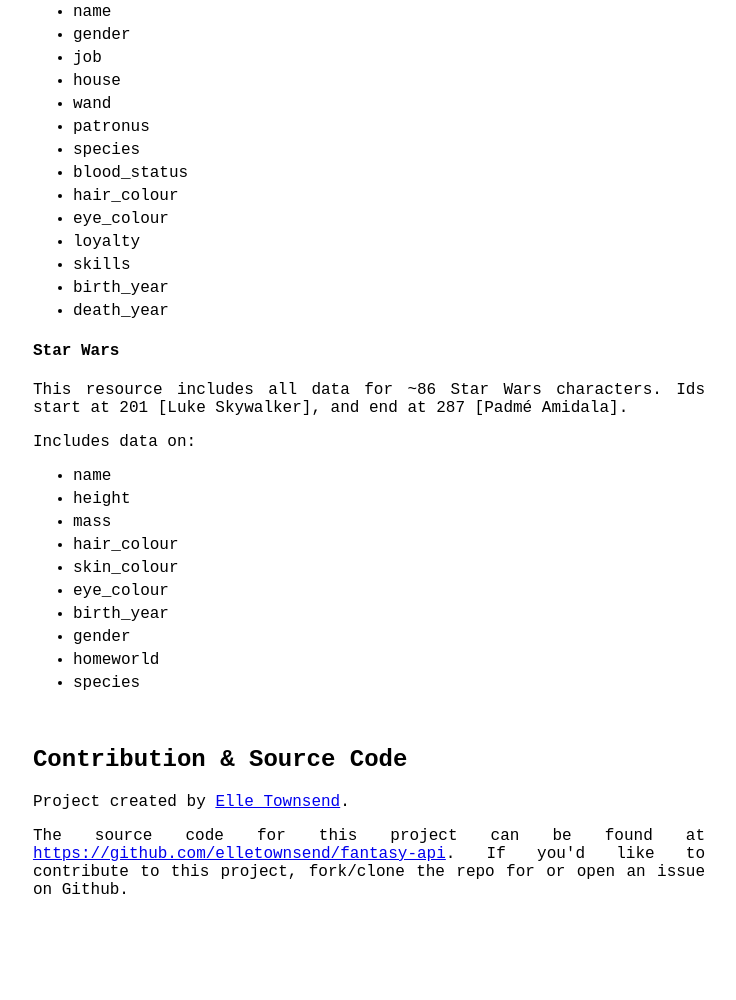
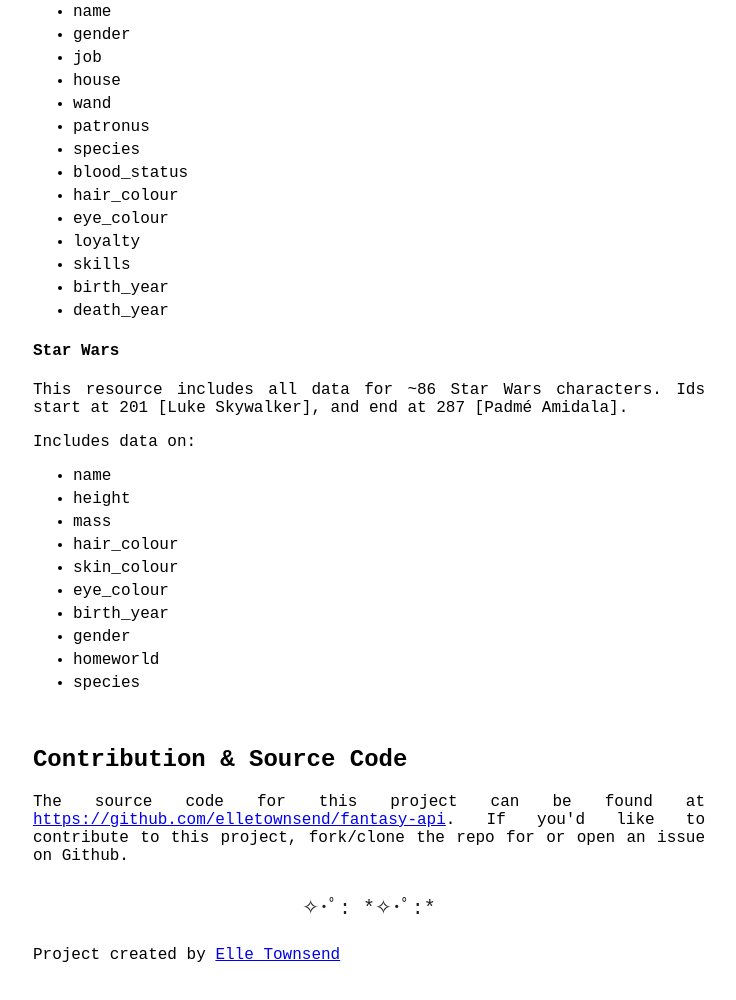
Before and after one commit to elletownsend/fantasy-api, a website: page public/index.html in a window 1280 px wide. Shown: the part 1288-2288 px from the top of the page, without its empty margins (271-1007 px from the left). Drawn offline with Linux system fonts and the light colour scheme.

Commit message:
finishing touches

```diff
--- a/package.json
+++ b/package.json
@@ -1,7 +1,7 @@
 {
   "name": "fantasy-api",
   "version": "1.0.0",
-  "description": "Fanstasy Data API (Films & Books)",
+  "description": "Fantasy Data API (Films & Books)",
   "main": "app.js",
   "scripts": {
     "start": "node server.js",
--- a/public/index.html
+++ b/public/index.html
@@ -5,6 +5,7 @@
     <meta http-equiv="X-UA-Compatible" content="IE=edge" />
     <meta name="viewport" content="width=device-width, initial-scale=1.0" />
     <link rel="stylesheet" href="style.css" />
+    <link rel="icon" href="favicon.ico?v=2" />
     <title>The Fantasy API</title>
   </head>
   <body>
@@ -115,19 +116,20 @@
       <br />
       <h2>Contribution & Source Code</h2>
       <p>
-        Project created by
-        <a href="https://github.com/elletownsend/fantasy-api"> Elle Townsend</a
-        >.
-      </p>
-      <p>
         The source code for this project can be found at
         <a href="https://github.com/elletownsend/fantasy-api"
           >https://github.com/elletownsend/fantasy-api</a
         >. If you'd like to contribute to this project, fork/clone the repo for
         or open an issue on Github.
       </p>
+      <hr />
     </main>
 
-    <footer></footer>
+    <footer>
+      <p>
+        Project created by
+        <a href="https://twitter.com/_elletownsend">Elle Townsend</a>
+      </p>
+    </footer>
   </body>
 </html>
```
Also changed, not shown: public/favicon.ico (added).
